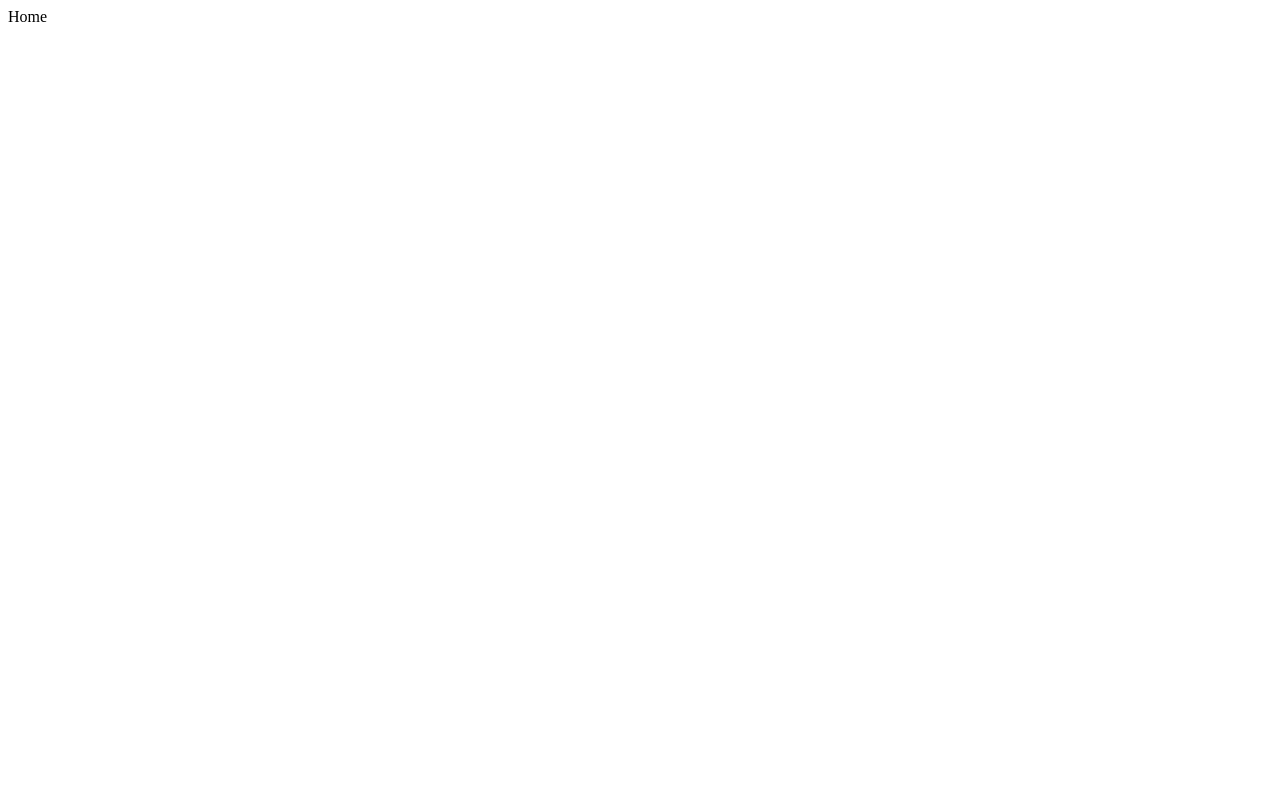
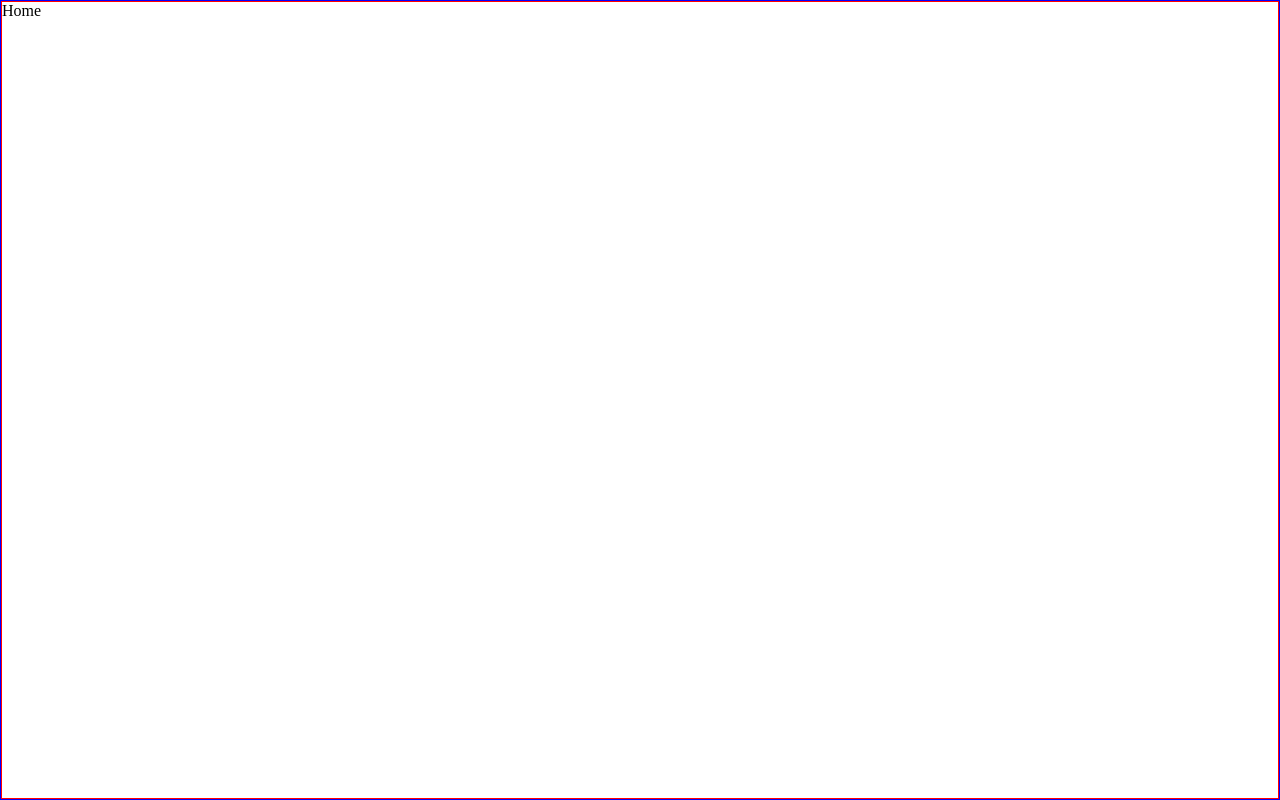
Before and after one commit to rhkdgns95/CookingPay-Client, a React (Create React App) app: page / in a window 1280 px wide. Built offline with nearby package versions, Linux system fonts and the light colour scheme.

Commit message:
#1.1 Styles - styled-components

```diff
--- a/package.json
+++ b/package.json
@@ -11,10 +11,12 @@
     "@types/react": "^16.9.0",
     "@types/react-dom": "^16.9.0",
     "@types/react-router-dom": "^5.1.3",
+    "@types/styled-components": "^4.4.2",
     "react": "^16.12.0",
     "react-dom": "^16.12.0",
     "react-router-dom": "^5.1.2",
     "react-scripts": "3.3.0",
+    "styled-components": "^5.0.0",
     "typescript": "~3.7.2"
   },
   "scripts": {
--- /dev/null
+++ b/src/Styles/theme.ts
@@ -0,0 +1,4 @@
+export const theme: ITheme = {
+    blueColor: "blue",
+    redColor: "red"
+};
--- /dev/null
+++ b/src/Styles/typed-components.ts
@@ -0,0 +1,12 @@
+import * as StyleThings from "styled-components";
+import { ThemedStyledComponentsModule } from "styled-components";
+
+const {
+    createGlobalStyle,
+    ThemeProvider,
+    default: styled,
+    keyframes
+} = StyleThings as ThemedStyledComponentsModule<ITheme>;
+
+export { createGlobalStyle, ThemeProvider, keyframes };
+export default styled;
--- /dev/null
+++ b/src/Types/global-styles.ts
@@ -0,0 +1,25 @@
+import { createGlobalStyle } from "../Styles/typed-components";
+
+export const GlobalStyles = createGlobalStyle`
+    * {
+        box-sizing: border-box;
+    }
+    html, body {
+        margin: 0;
+        padding: 0;
+        height: 100%;
+    }
+    html {
+        border: 1px solid ${props => props.theme.blueColor};
+    }
+    body {
+        border: 1px solid ${props => props.theme.redColor};
+    }
+
+    ul, li, a, p {
+        padding: 0;
+        margin: 0;
+        list-style: none;
+        color: inherit;
+    }
+`;
--- /dev/null
+++ b/src/Types/types.d.ts
@@ -0,0 +1,4 @@
+interface ITheme {
+    blueColor: string;
+    redColor: string;
+};
--- a/src/index.tsx
+++ b/src/index.tsx
@@ -2,8 +2,18 @@ import React from 'react';
 import ReactDOM from 'react-dom';
 import * as serviceWorker from './serviceWorker';
 import App from './App';
+import { ThemeProvider } from './Styles/typed-components';
+import { theme } from './Styles/theme';
+import { GlobalStyles } from './Types/global-styles';
 
-ReactDOM.render(<App />, document.getElementById('root'));
+ReactDOM.render(
+    <>
+        <ThemeProvider theme={theme}>
+            <GlobalStyles />
+            <App />
+        </ThemeProvider>
+    </>,
+document.getElementById('root'));
 
 // If you want your app to work offline and load faster, you can change
 // unregister() to register() below. Note this comes with some pitfalls.
```
Also changed, not shown: 2 other files (tests, documents, lock files or other folders).
